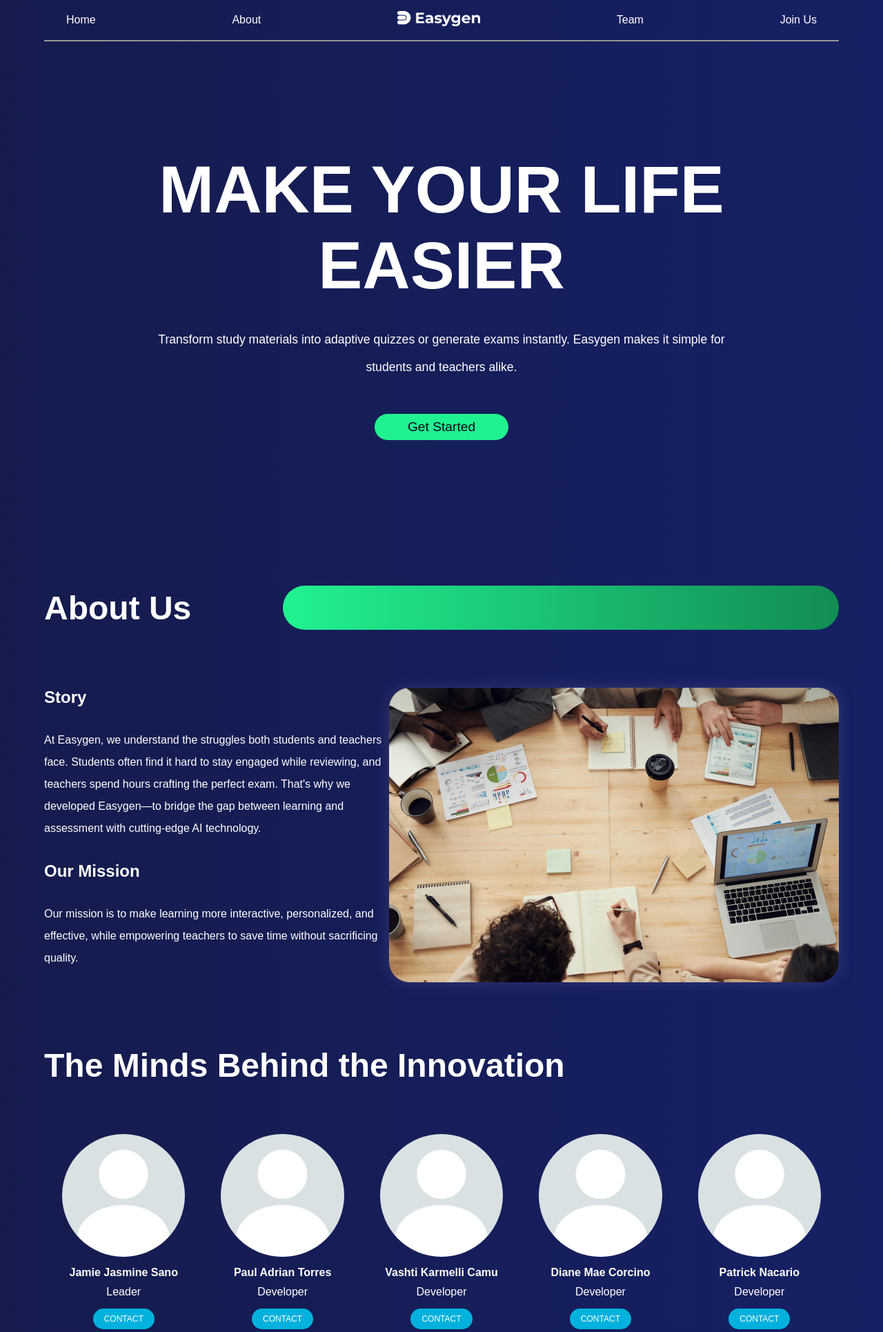
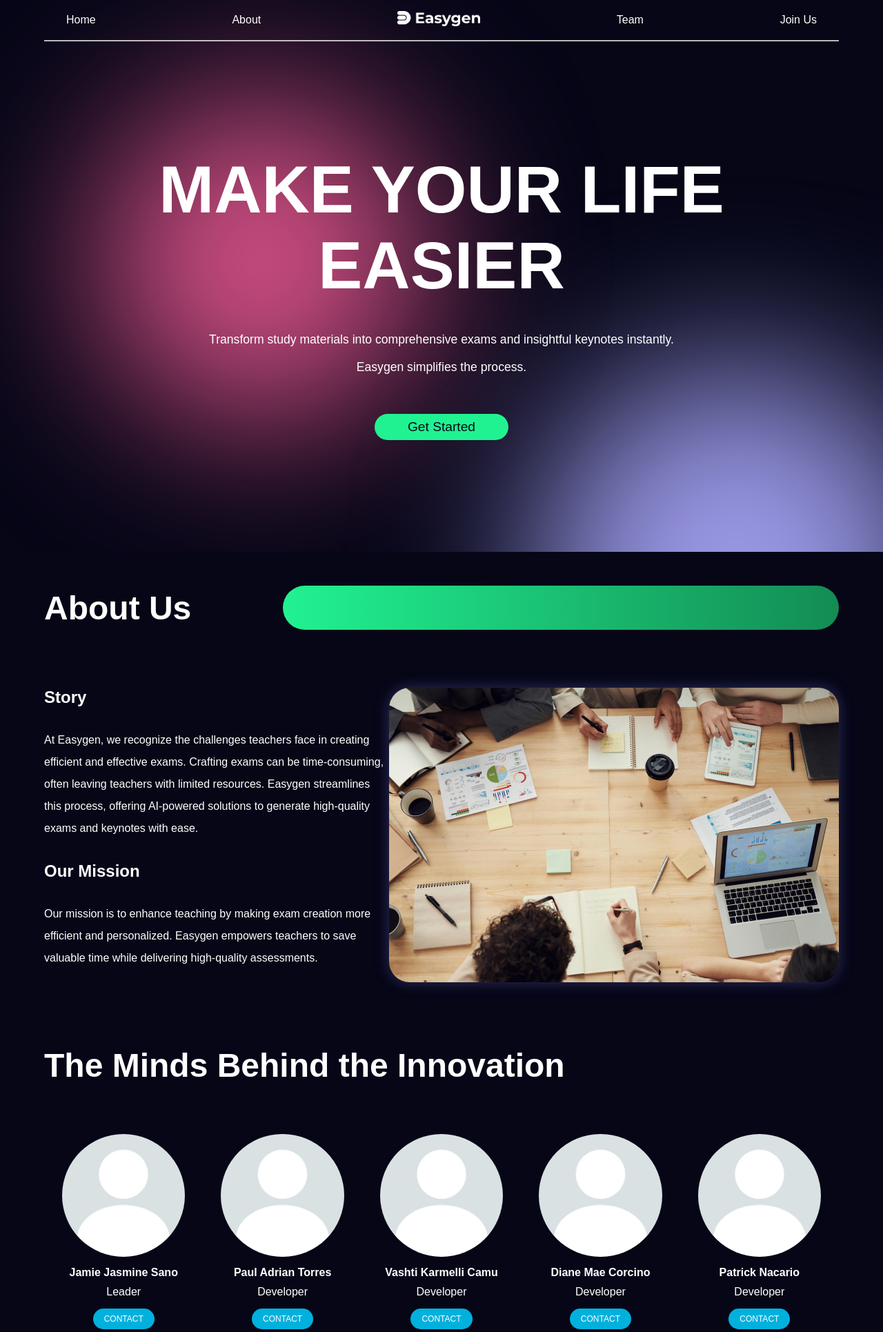
Before and after one commit to Vcarmelli/Thesis-ExGen-Exam-Question-Generation, a Flask app: page / in a window 1280 px wide. Shown: the top 1931 px of the page at 69% size. Run offline with Flask 3, Linux system fonts and the light colour scheme.

Commit message:
Fix Prompt and Frontend

```diff
--- a/app/static/css/landing.css
+++ b/app/static/css/landing.css
@@ -3,10 +3,7 @@
 }
 body {
     /* Static fallback color */
-    background: rgb(2,0,36);
-    background: linear-gradient(90deg, rgba(2,0,36,1) 0%, rgba(20,20,46,1) 35%, rgb(22, 34, 106) 100%);
-    background-size: 400% 400%; /* Adjust size for smoother movement */
-    animation: moveBackground 20s ease infinite;
+    background-color: #060617;
     font-family: 'Montserrat', sans-serif;
     width: 90%;
     margin: 0 auto;
@@ -14,18 +11,75 @@ body {
     color: #fff;
 }
 
-/* Keyframe animation for moving background */
-@keyframes moveBackground {
+/* Container for blurry circles */
+.blurry-circles-container {
+    position: absolute;
+    top: 0;
+    left: 0;
+    width: 100%;
+    height: 100%;
+    overflow: hidden;
+    z-index: -1; /* Ensure it's behind other elements */
+    pointer-events: none; /* Prevent interactions */
+}
+
+/* Container for blurry circles */
+.blurry-circles-container {
+    position: fixed;
+    top: 0;
+    left: 0;
+    width: 100vw;
+    height: 100vh;
+    overflow: hidden;
+    z-index: -1; /* Place behind all content */
+    pointer-events: none;
+}
+
+/* Base style for blurry circles */
+.blurry-circle {
+    position: absolute;
+    border-radius: 50%;
+    filter: blur(100px);
+    animation: moveCircle 30s infinite ease-in-out alternate;
+}
+
+/* Pink circle */
+.blurry-circle.pink {
+    width: 400px;
+    height: 400px;
+    background-color: #D45084;
+    top: 10%;
+    left: 20%;
+}
+
+/* Blue circle */
+.blurry-circle.blue {
+    width: 500px;
+    height: 500px;
+    background-color: #9998E6;
+    top: 60%;
+    left: 70%;
+}
+
+/* Animation for smooth movement */
+@keyframes moveCircle {
     0% {
-        background-position: 0% 50%;
+        transform: translate(0, 0) scale(1);
+    }
+    25% {
+        transform: translate(-80px, 100px) scale(1.2);
     }
     50% {
-        background-position: 100% 50%;
+        transform: translate(100px, -50px) scale(1.1) rotate(15deg);
+    }
+    75% {
+        transform: translate(-100px, -80px) scale(1.3);
     }
     100% {
-        background-position: 0% 50%;
+        transform: translate(50px, 50px) scale(1);
     }
 }
+
 
 
 /* body::-webkit-scrollbar {
@@ -54,7 +108,7 @@ nav{
         padding: 0 2rem;
         background-color: none;
         font-size: 1rem;
-        border-bottom: 2px solid #969696;
+        border-bottom: 2px solid #ffffffb8;
         color: #fff;
 
    }
@@ -64,6 +118,11 @@ nav{
    a{
     text-decoration: none;
     color: #fff;
+    transition: 1s;
+    &:hover{
+        transition: 1s;
+        color: #D45084;
+    }
    }
    img{
     width: 120px;
@@ -106,10 +165,12 @@ section{
         font-size: 1.2rem;
         margin: 1rem 0;
         text-decoration: none;
+        transition: .8s;
 
         &:hover{
-            background-color: #15bf6f;
-            color: #fff;
+            box-shadow: rgba(255, 255, 255, 0.464) 0px 0px 10px 5px;
+            background-color: #4dffac;
+            color: #060617;
             transition: .8s;
         }
     }
@@ -190,6 +251,11 @@ section{
             background-color: #00B1DD;
             border-radius: 20px;
             margin: 10px 0;
+            transition: 1s;
+            &:hover{
+                background-color: #33daff;
+                transition: 1s;
+            }
         }
     }
     .member-img{
@@ -228,6 +294,11 @@ section{
         padding: 1.2rem 3rem;
         border-radius: 50px;
         font-size: 1.2rem;
+        transition: 1s;
+        &:hover{
+            background-color: #33daff;
+            transition: 1s;
+        }
 
     }
 }
--- a/app/templates/landing.html
+++ b/app/templates/landing.html
@@ -8,6 +8,10 @@
     <title>Easygen</title>
 </head>
 <body>
+    <div class="blurry-circles-container">
+        <div class="blurry-circle pink"></div>
+        <div class="blurry-circle blue"></div>
+    </div>
     <nav>
         <ul class="nav-links">
             <li><a href="">Home</a></li>
@@ -24,7 +28,7 @@
                 <h1 class="landing-text">MAKE YOUR LIFE EASIER</h1>
             </div>
             <div class="landing-first-description">
-                <p class="landing-description">Transform study materials into adaptive quizzes or generate exams instantly. Easygen makes it simple for students and teachers alike.</p>
+                <p class="landing-description">Transform study materials into comprehensive exams and insightful keynotes instantly. Easygen simplifies the process.</p>
                 <a class="get-started" href="{{ url_for('home.home_page') }}">Get Started</a>
             </div>
         </div>
@@ -38,11 +42,11 @@
             <div class="text-container">
                 <div>
                     <h2 class="about-title">Story</h2>
-                    <p class="about-description">At Easygen, we understand the struggles both students and teachers face. Students often find it hard to stay engaged while reviewing, and teachers spend hours crafting the perfect exam. That's why we developed Easygen—to bridge the gap between learning and assessment with cutting-edge AI technology.</p>
+                    <p class="about-description">At Easygen, we recognize the challenges teachers face in creating efficient and effective exams. Crafting exams can be time-consuming, often leaving teachers with limited resources. Easygen streamlines this process, offering AI-powered solutions to generate high-quality exams and keynotes with ease.</p>
                 </div>
                 <div>
                     <h2 class="about-title">Our Mission</h2>
-                    <p class="about-description">Our mission is to make learning more interactive, personalized, and effective, while empowering teachers to save time without sacrificing quality.</p>
+                    <p class="about-description">Our mission is to enhance teaching by making exam creation more efficient and personalized. Easygen empowers teachers to save valuable time while delivering high-quality assessments.</p>
                 </div>
             </div>
             <div>
@@ -91,7 +95,7 @@
         <div class="join-section">
             <div class="join-container">
                 <h1 class="join-title">Join Easygen and Simplify Your Learning or Teaching</h1>
-                <p class="join-description">Sign up now to get started with creating quizzes, generating exams, and exploring all that Easygen has to offer.</p>
+                <p class="join-description">Sign up now to create exams and generate keynotes effortlessly.</p>
                 <a class="join-button" href="#">GET STARTED</a>
             </div>
         </div>
--- a/app/templates/library_questions.html
+++ b/app/templates/library_questions.html
@@ -27,8 +27,8 @@
                     </div>
                 </div>
                 <div class="continue-card action">
-                    <div class="update-question" data-question-id="{{ question.id }}">e</div>
-                    <div class="delete-question" data-question-id="{{ question.id }}">d</div>
+                    <div class="update-question" data-question-id="{{ question.id }}"><img class="edit-delete-btn" src="../static/assets/Edit.png" alt=""></div>
+                    <div class="delete-question" data-question-id="{{ question.id }}"><img class="edit-delete-btn" src="../static/assets/Delete.png" alt=""></div>
                 </div>
             </div>
         {% endfor %}
--- a/app/templates/question.html
+++ b/app/templates/question.html
@@ -16,7 +16,7 @@
                 <div class="savefile-container">
                     <label for="title">Save to a New File</label>
                     <input type="text" id="title" name="title" class="filename-container" value="{{ filename }}">
-                    <button type="button" onclick="saveSet()">Save</button>
+                    <button class="save-btn" type="button" onclick="saveSet()">Save</button>
                 </div>
                 <div class="appendfile-container">
                     <label for="sets">Add to Existing File</label>
@@ -32,7 +32,6 @@
                     <div class="export-btn-container">
                         <a class="export-btn" href="{{ url_for('export.export_pdf') }}">PDF</a>
                         <a class="export-btn" href="{{ url_for('export.export_docx') }}">Docs</a>
-                        <a class="export-btn">Pptx</a>
                     </div>
                 </div>
             </div>
@@ -59,6 +58,7 @@
                             </div>
                         </div>
                     {% endfor %}
+                    <a class="library-btn" href="{{ url_for('library.library_page')}}">Go to Library</a>
                 </div>
             {% endfor %}
         {% else %}
```
Also changed, not shown: app/model/llama.py (+9 -0 lines), app/static/css/dashboard.css (+57 -20 lines), app/static/css/upload.css (+40 -1 lines), app/templates/home.html (+3 -6 lines), app/templates/layout/dashboard.html (+5 -5 lines), app/static/assets/Create.png (added), app/static/assets/Delete.png (added), app/static/assets/Edit.png (added), app/static/assets/Magic.png (added), instance/database.db, 1 other file.
